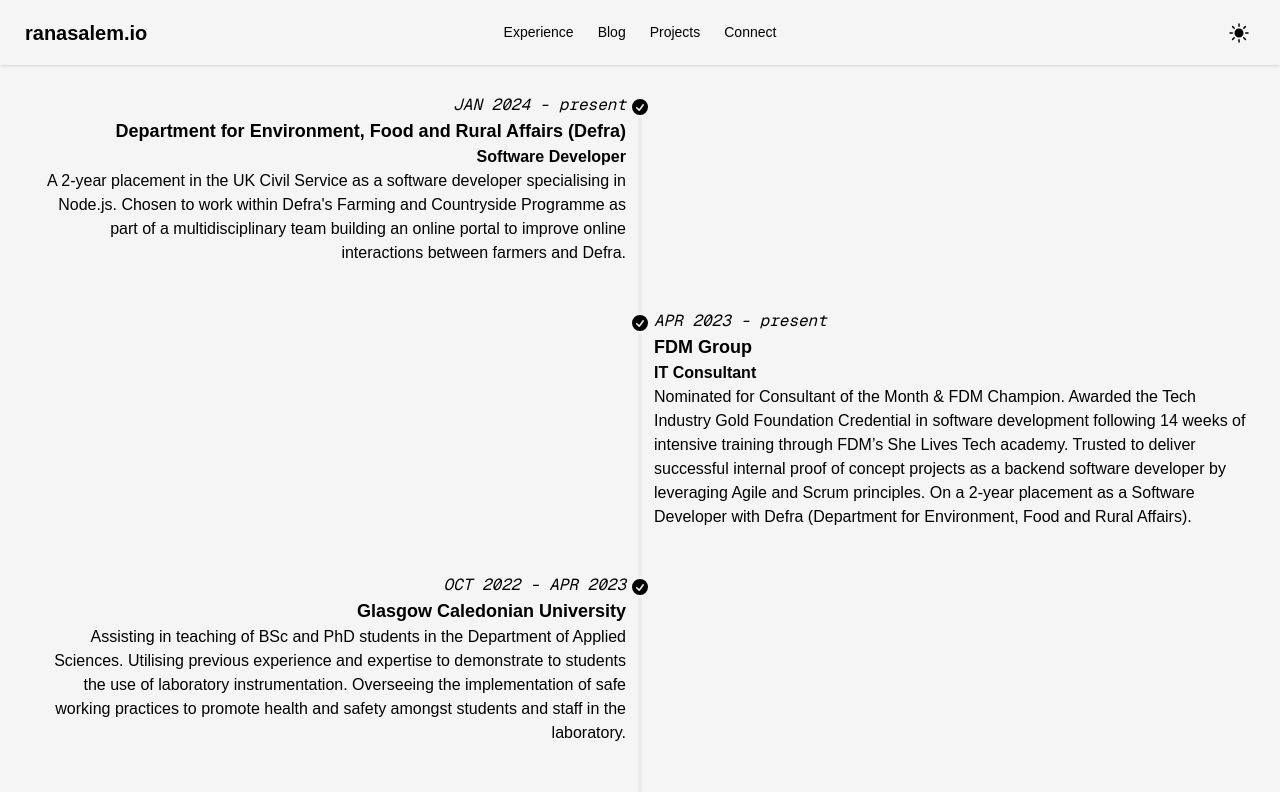
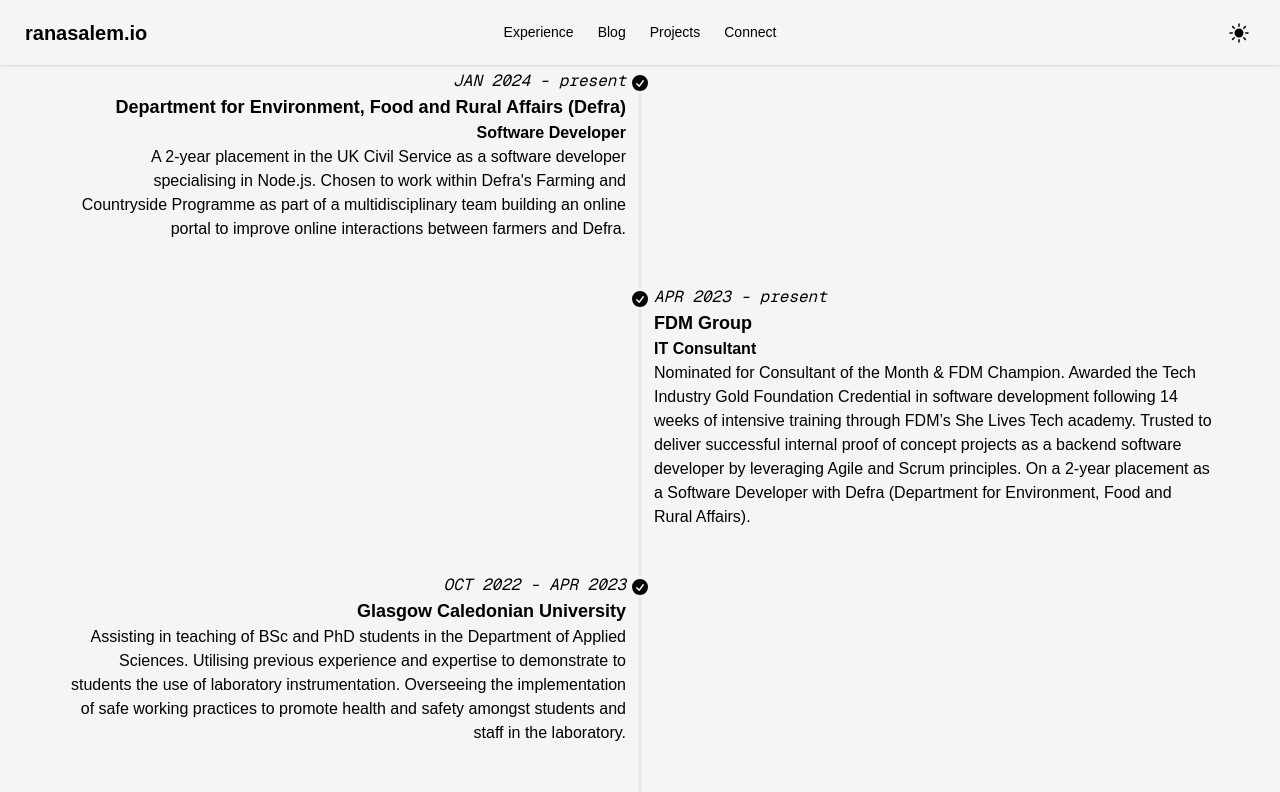
Before and after one commit to rtasalem/ranasalem.io, a Next.js app: page /experience in a window 1280 px wide. Shown: the top 792 px of the page. Built offline with nearby package versions, Linux system fonts and the light colour scheme.

Commit message:
update timeline

```diff
--- a/app/experience/page.tsx
+++ b/app/experience/page.tsx
@@ -1,6 +1,7 @@
 export default function About() {
   return (
-    <div className="bg-base-200 text-base-content min-h-screen p-6">
+    <div className="bg-base-200 text-base-content min-h-screen">
+      <div className="max-w-6xl mx-auto">
         <ul className="timeline timeline-snap-icon max-md:timeline-compact timeline-vertical">
           <li>
             <div className="timeline-middle">
@@ -139,5 +140,6 @@ export default function About() {
           </li>
         </ul>
       </div>
+    </div>
   )
 }
```
Lines whose indentation alone changed are shown as unchanged.
